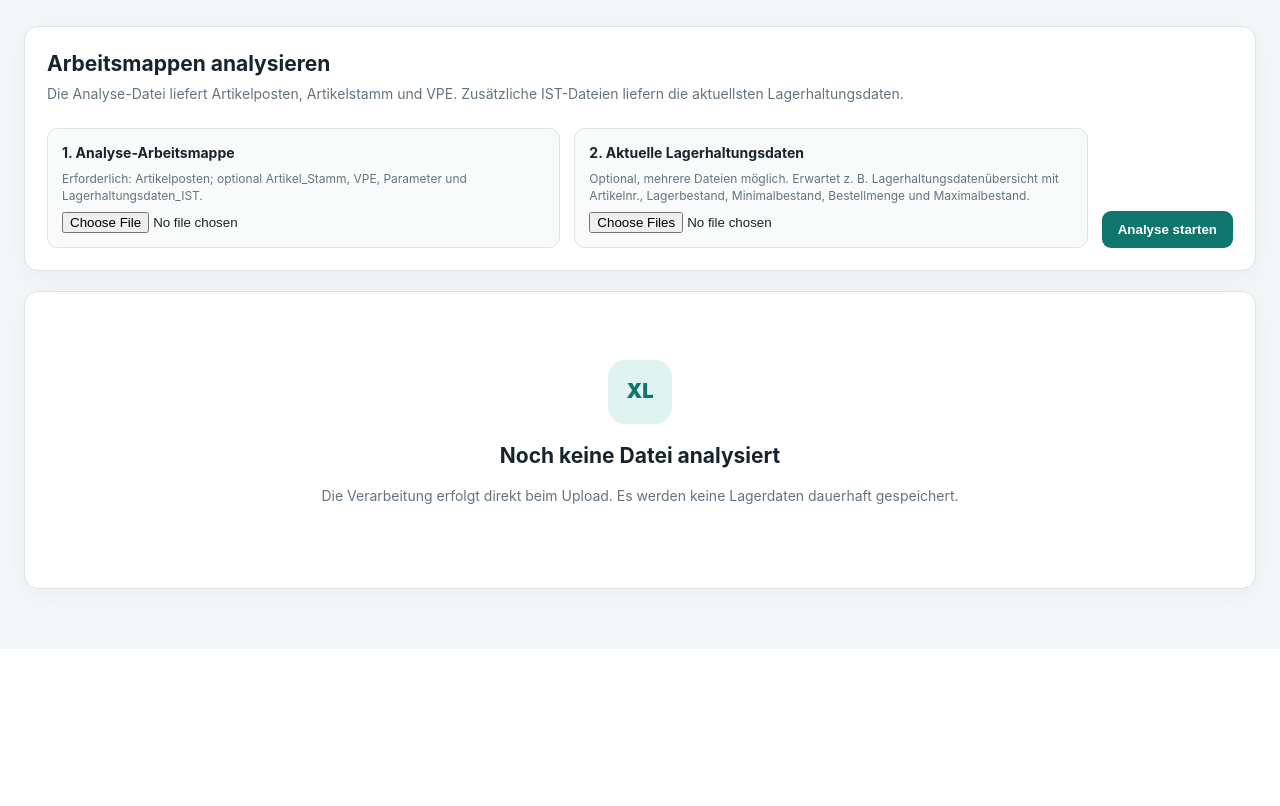
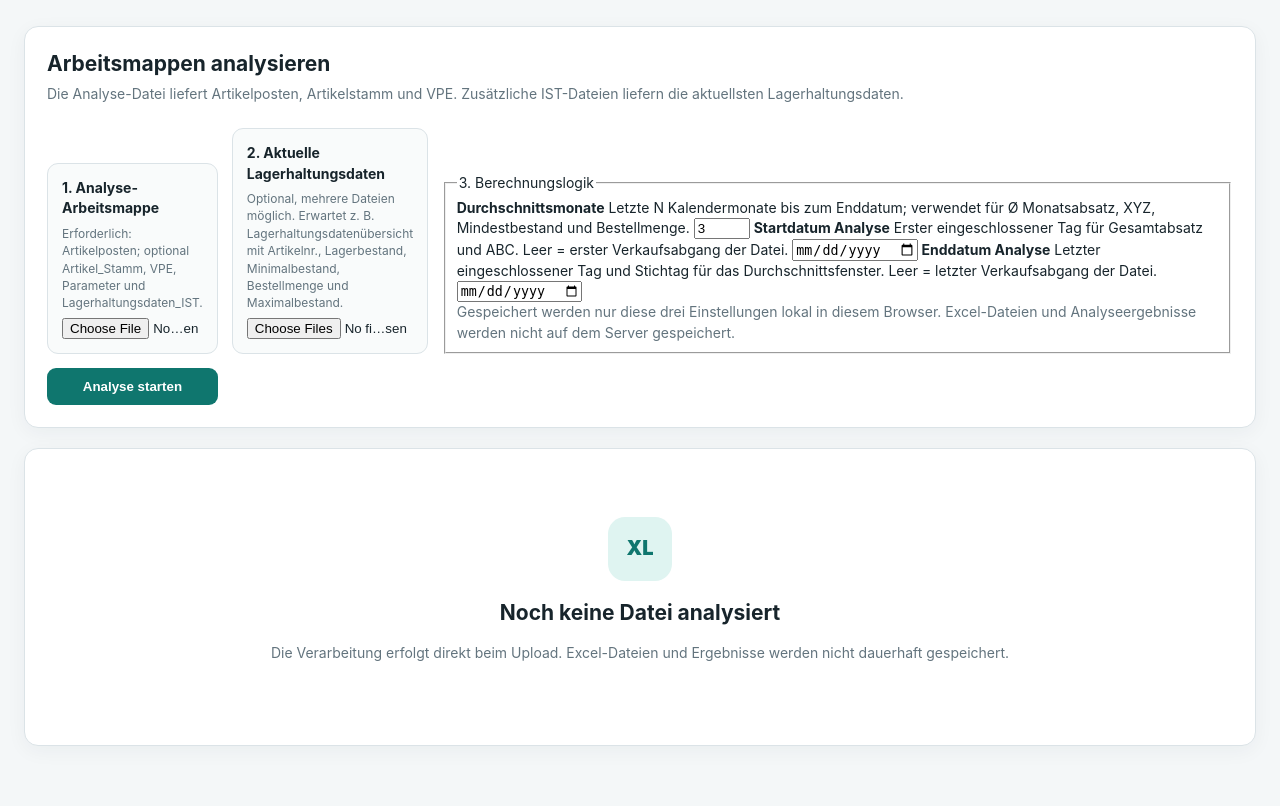
Before and after one commit to RayK02/Supply-Chain-Analytics, a Flask app: page / in a window 1280 px wide. Shown: the part 204-1010 px from the top of the page. Before the commit the page ends 808 px from the top, so only its background shows below. Run offline with Flask 3, Linux system fonts and the light colour scheme.

Commit message:
Add analysis period controls and local settings storage

```diff
--- a/templates/index.html
+++ b/templates/index.html
@@ -21,7 +21,7 @@
         <h2>Arbeitsmappen analysieren</h2>
         <p>Die Analyse-Datei liefert Artikelposten, Artikelstamm und VPE. Zusätzliche IST-Dateien liefern die aktuellsten Lagerhaltungsdaten.</p>
       </div>
-      <form action="{{ url_for('analyze') }}" method="post" enctype="multipart/form-data" class="upload-form upload-grid">
+      <form id="analysisForm" data-settings-submitted="{{ 'true' if settings_submitted else 'false' }}" action="{{ url_for('analyze') }}" method="post" enctype="multipart/form-data" class="upload-form upload-grid">
         <label class="file-field">
           <strong>1. Analyse-Arbeitsmappe</strong>
           <span>Erforderlich: Artikelposten; optional Artikel_Stamm, VPE, Parameter und Lagerhaltungsdaten_IST.</span>
@@ -32,6 +32,29 @@
           <span>Optional, mehrere Dateien möglich. Erwartet z. B. Lagerhaltungsdatenübersicht mit Artikelnr., Lagerbestand, Minimalbestand, Bestellmenge und Maximalbestand.</span>
           <input type="file" name="current_files" accept=".xlsx" multiple>
         </label>
+
+        <fieldset class="analysis-settings">
+          <legend>3. Berechnungslogik</legend>
+          <label class="setting-field">
+            <strong>Durchschnittsmonate</strong>
+            <span>Letzte N Kalendermonate bis zum Enddatum; verwendet für Ø Monatsabsatz, XYZ, Mindestbestand und Bestellmenge.</span>
+            <input id="monthsAverage" type="number" name="months_average" min="1" max="36" step="1" value="{{ analysis_settings.months_average }}" required>
+          </label>
+          <label class="setting-field">
+            <strong>Startdatum Analyse</strong>
+            <span>Erster eingeschlossener Tag für Gesamtabsatz und ABC. Leer = erster Verkaufsabgang der Datei.</span>
+            <input id="analysisStartDate" type="date" name="analysis_start_date" value="{{ analysis_settings.analysis_start_date }}">
+          </label>
+          <label class="setting-field">
+            <strong>Enddatum Analyse</strong>
+            <span>Letzter eingeschlossener Tag und Stichtag für das Durchschnittsfenster. Leer = letzter Verkaufsabgang der Datei.</span>
+            <input id="analysisEndDate" type="date" name="analysis_end_date" value="{{ analysis_settings.analysis_end_date }}">
+          </label>
+          <p class="storage-note">
+            Gespeichert werden nur diese drei Einstellungen lokal in diesem Browser. Excel-Dateien und Analyseergebnisse werden nicht auf dem Server gespeichert.
+          </p>
+        </fieldset>
+
         <button type="submit">Analyse starten</button>
       </form>
     </section>
@@ -43,7 +66,18 @@
         <div>
           <p class="eyebrow">ANALYSE ABGESCHLOSSEN</p>
           <h2>{{ source_filename }}</h2>
-          <p>Stichtag: {{ meta.stichtag.strftime('%d.%m.%Y') if meta.stichtag else '–' }} · {{ results|length }} Artikel</p>
+          <p>
+            Analysezeitraum:
+            {{ meta.analysis_start.strftime('%d.%m.%Y') if meta.analysis_start else '–' }}
+            bis
+            {{ meta.analysis_end.strftime('%d.%m.%Y') if meta.analysis_end else '–' }}
+            · {{ results|length }} Artikel
+          </p>
+          <p class="source-list">
+            <strong>Durchschnitt:</strong> {{ meta.months_average }} Kalendermonate
+            ({{ meta.average_start.strftime('%d.%m.%Y') if meta.average_start else '–' }}
+            bis {{ meta.average_end.strftime('%d.%m.%Y') if meta.average_end else '–' }})
+          </p>
           {% if current_filenames %}
             <p class="source-list"><strong>Zusätzliche IST-Dateien:</strong> {{ current_filenames|join(', ') }}</p>
           {% elif meta.current_sources %}
@@ -122,13 +156,46 @@
       <section class="empty">
         <div class="empty-icon">XL</div>
         <h2>Noch keine Datei analysiert</h2>
-        <p>Die Verarbeitung erfolgt direkt beim Upload. Es werden keine Lagerdaten dauerhaft gespeichert.</p>
+        <p>Die Verarbeitung erfolgt direkt beim Upload. Excel-Dateien und Ergebnisse werden nicht dauerhaft gespeichert.</p>
       </section>
     {% endif %}
   </main>
 
 <script>
 (() => {
+  const form = document.getElementById('analysisForm');
+  if (form) {
+    const storageKey = 'lagerhaltungsdaten.analysisSettings.v1';
+    const fields = {
+      months_average: document.getElementById('monthsAverage'),
+      analysis_start_date: document.getElementById('analysisStartDate'),
+      analysis_end_date: document.getElementById('analysisEndDate')
+    };
+    const saveSettings = () => {
+      try {
+        localStorage.setItem(storageKey, JSON.stringify({
+          months_average: fields.months_average.value,
+          analysis_start_date: fields.analysis_start_date.value,
+          analysis_end_date: fields.analysis_end_date.value
+        }));
+      } catch (_) {}
+    };
+    if (form.dataset.settingsSubmitted !== 'true') {
+      try {
+        const saved = JSON.parse(localStorage.getItem(storageKey) || '{}');
+        Object.entries(fields).forEach(([key, element]) => {
+          if (saved[key] !== undefined && saved[key] !== null && saved[key] !== '') {
+            element.value = saved[key];
+          }
+        });
+      } catch (_) {}
+    } else {
+      saveSettings();
+    }
+    Object.values(fields).forEach(element => element.addEventListener('change', saveSettings));
+    form.addEventListener('submit', saveSettings);
+  }
+
   const table = document.getElementById('resultsTable');
   if (!table) return;
   const search = document.getElementById('search');
```
